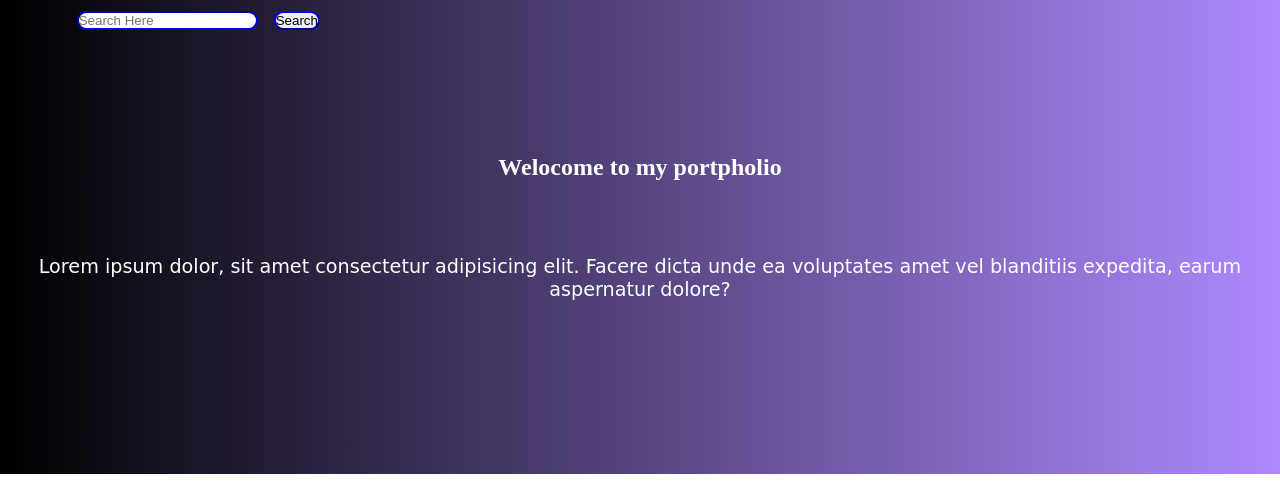
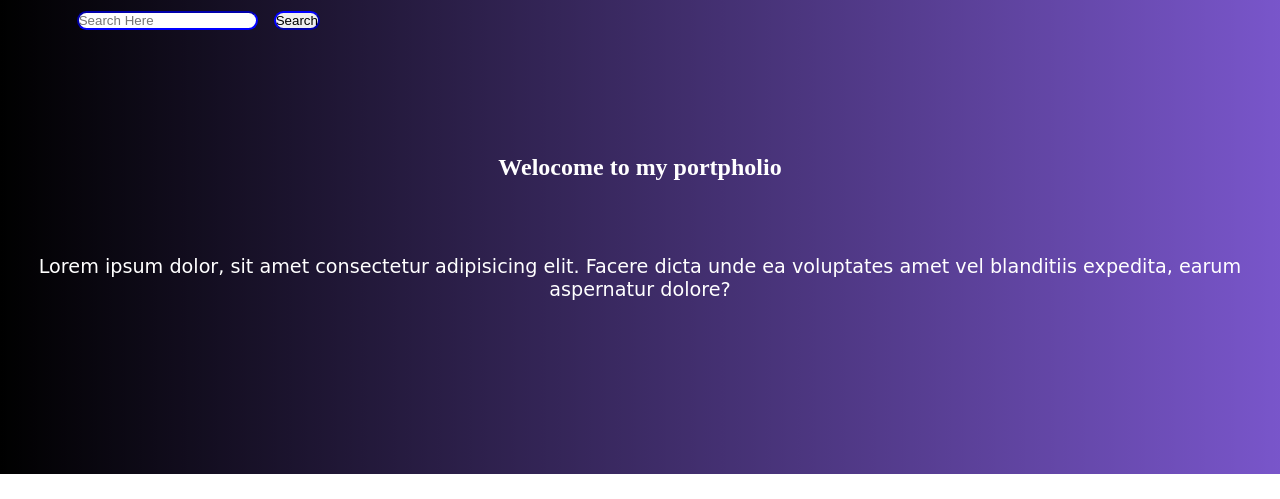
Before and after one commit to Harsh3681/My_WebSite, a plain HTML site: page index.html in a window 1280 px wide. Shown: the part 66-565 px from the top of the page. Drawn offline with Linux system fonts and the light colour scheme; the site is published under a folder, as on GitHub Pages, so addresses that start at the root find nothing.

Commit message:
Update portpholio.css

```diff
--- a/portpholio.css
+++ b/portpholio.css
@@ -100,7 +100,7 @@ body {
     height: 100%;
     width: 100%;
     z-index: -1;
-    background: linear-gradient(to right, rgb(0 0 0), rgb(77 0 255 / 46%)), url(/images/9.jpg) center center / cover no-repeat;
+    background: linear-gradient(to right, rgb(0 0 0), rgb(77 0 255 / 46%)), url(images/9.jpg) center center / cover no-repeat;
   }
 
 .alwaysH1{
```
